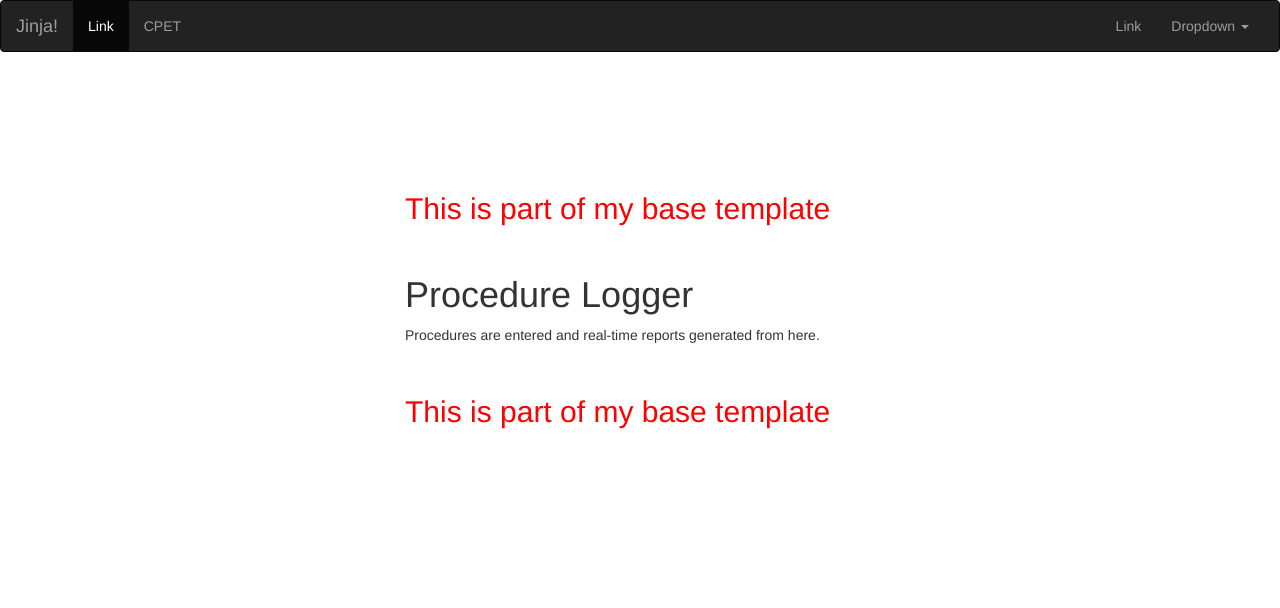
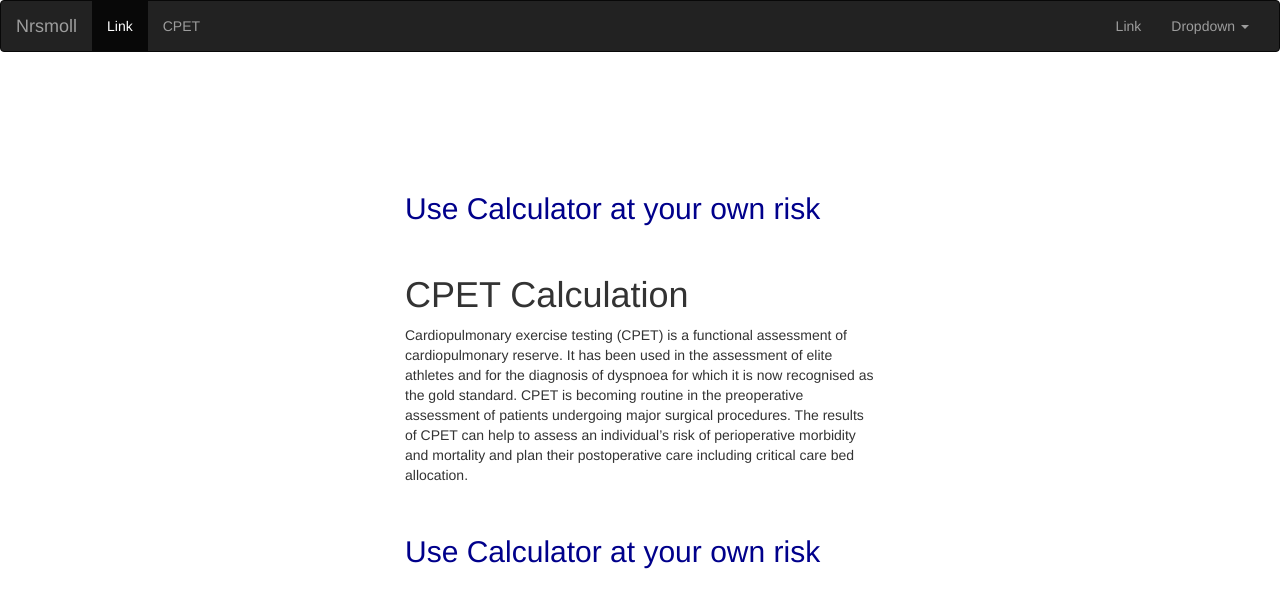
Before and after one commit to nrsmoll/nrsmoll, a Python web app: template templates/index.html in a window 1280 px wide. Shown: the top 608 px of the page. Run offline with Jinja, Linux system fonts and the light colour scheme; the template is opened without the code that fills it, so the values that code supplies are empty; some libraries are stand-ins or nearby versions.

```diff
--- a/templates/base.html
+++ b/templates/base.html
@@ -9,7 +9,7 @@
         max-width: 500px;
         padding-top: 100px;
       }
-      h2 {color: red;}
+      h2 {color: darkblue;}
     </style>
   </head>
   <body>
@@ -22,7 +22,7 @@
         <span class="icon-bar"></span>
         <span class="icon-bar"></span>
       </button>
-      <a class="navbar-brand" href="/">Jinja!</a>
+      <a class="navbar-brand" href="/">Nrsmoll</a>
     </div>
 
     <div class="collapse navbar-collapse" id="bs-example-navbar-collapse-1">
@@ -48,11 +48,11 @@
   </div><!-- /.container-fluid -->
 </nav>
     <div class="container">
-      <h2>This is part of my base template</h2>
+      <h2>Use Calculator at your own risk</h2>
       <br>
       {% block content %}{% endblock %}
       <br>
-      <h2>This is part of my base template</h2>
+      <h2>Use Calculator at your own risk</h2>
     </div>
 
 
--- a/templates/index.html
+++ b/templates/index.html
@@ -2,7 +2,12 @@
 {% extends "base.html" %}
 
 {% block content %}
-<h1>Procedure Logger</h1>
-<p>Procedures are entered and real-time reports generated from here.</p>
+<h1>CPET Calculation</h1>
+<p>Cardiopulmonary exercise testing (CPET) is a functional assessment of cardiopulmonary reserve. It has
+been used in the assessment of elite athletes and for the diagnosis of dyspnoea for which it is now
+recognised as the gold standard. CPET is becoming routine in the preoperative assessment of patients
+undergoing major surgical procedures. The results of CPET can help to assess an individual’s risk of
+perioperative morbidity and mortality and plan their postoperative care including critical care bed
+allocation. </p>
 
 {% endblock %}
```
Also changed, not shown: models.py (added, +8 -0 lines).
